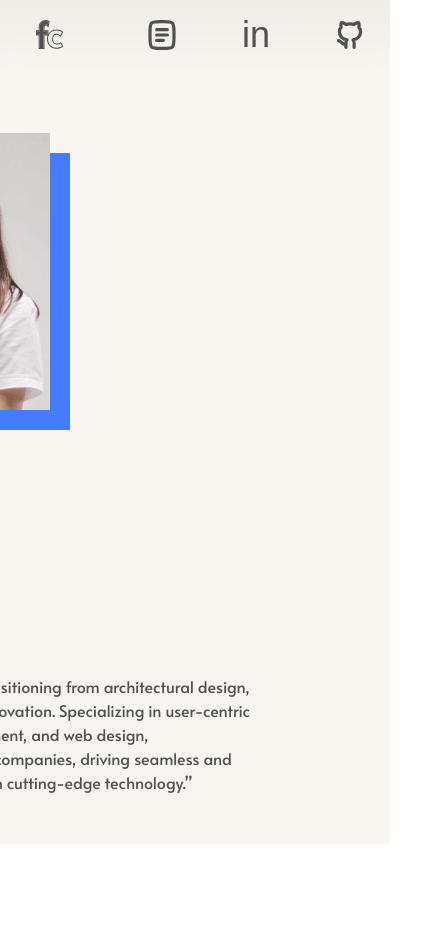
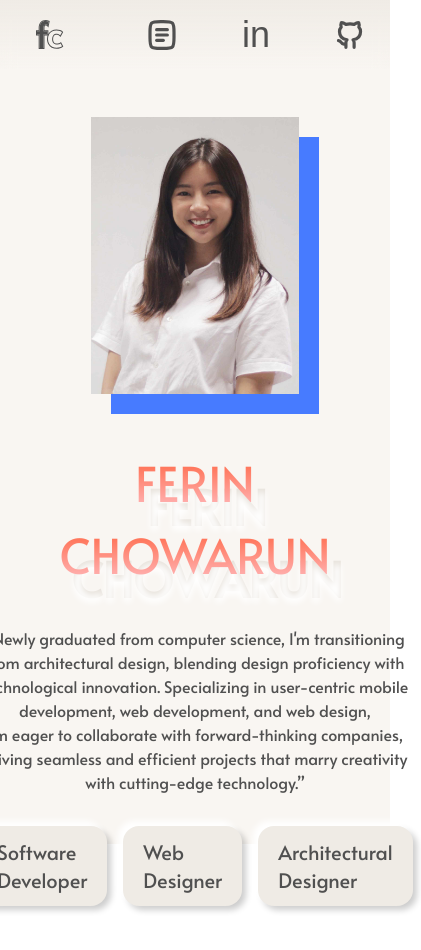
Before and after one commit to nrrri/ferin-portfolio, a React (Vite) app: page / in a window 390 px wide. Shown: the top 950 px of the page, 421 px wide, since content can reach past the window. Before the commit the page ends 844 px from the top, so only its background shows below. Built offline with nearby package versions, Linux system fonts and the light colour scheme; a web font is replaced by a local one.

Commit message:
feat: add mobile view

```diff
--- a/src/components/Cover.tsx
+++ b/src/components/Cover.tsx
@@ -1,33 +1,33 @@
 import portrait from '../assets/ferin.jpeg'
 
 function Cover() {
-    return <div className="items-center text-grey400 mb-24 md:my-36">
-        <div className="flex flex-wrap-reverse flex-col-reverse md:flex-row items-center justify-center">
+    return <div className="items-center text-grey400 mb-24 xl:my-36">
+        <div className="flex flex-col-reverse xl:flex-row items-center justify-center xl:p-36 py-12 gap-16 xl:gap-32">
             {/* my info */}
-            <section className="justify-center px-16 md:px-72">
-                <div className="flex flex-col text-left text-6xl md:text-9xl font-semibold font-alata">
-                    <div className='w-128'>
+            <section className="flex flex-col justify-center max-w-[720px] gap-6">
+                <div className="flex flex-col text-left text-5xl md:text-7xl xl:text-9xl font-semibold font-alata">
+                    <div className='flex justify-center xl:justify-normal'>
                         <h1 className="flex bg-gradient-to-b from-primary300 to-primary100 text-transparent bg-clip-text font-medium absolute">FERIN</h1>
-                        <h1 id='shadow' className=" text-white pl-6 pt-6 md:pl-9 md:pt-9 font-bold">FERIN</h1>
+                        <h1 id='shadow' className=" text-white pl-6 pt-6 xl:pl-9 xl:pt-9 font-bold">FERIN</h1>
                     </div>
-                    <div>
+                    <div className='flex justify-center xl:justify-normal'>
                         <h1 className="flex bg-gradient-to-b from-primary300 to-primary100 text-transparent bg-clip-text font-medium absolute">CHOWARUN</h1>
-                        <h1 id='shadow' className=" text-white pl-6 pt-6 md:pl-9 md:pt-9 font-bold">CHOWARUN</h1>
+                        <h1 id='shadow' className=" text-white pl-6 pt-6 xl:pl-9 xl:pt-9 font-bold">CHOWARUN</h1>
                     </div>
                 </div>
 
-                <h4 className="my-8 mx-16 font-alata text-center text-pretty font-light">“Newly graduated from computer science, I'm transitioning from architectural design, blending design proficiency with technological innovation.
+                <h4 className="min-w-[300px] font-alata text-center text-pretty font-light">“Newly graduated from computer science, I'm transitioning from architectural design, blending design proficiency with technological innovation.
                     Specializing in user-centric mobile development, web development, and web design,
                     <br />I'm eager to collaborate with forward-thinking companies, driving seamless and efficient projects that marry creativity with cutting-edge technology.”</h4>
-                {/* <div className="flex justify-between font-alata text-xl">
+                <div className="flex justify-between font-alata text-xl">
                     <div id='drop-shadow' className="bg-bgday200 py-3 px-5 m-2 rounded-2xl">Software Developer</div>
                     <div id='drop-shadow' className="bg-bgday200 py-3 px-5 m-2  rounded-2xl">Web Designer</div>
                     <div id='drop-shadow' className="bg-bgday200 py-3 px-5 m-2  rounded-2xl">Architectural Designer</div>
-                </div> */}
+                </div>
             </section>
             {/* picture */}
-            <section className="justify-center my-auto p-16">
-                <img id='portrait-shadow' className='md:w-80 md:min-w-72 w-52 min-w-52' src={portrait} alt="" />
+            <section className="justify-center my-auto grow-3 min-w-52 w-52 md:w-72 xl:w-[320px] xl:min-w-[320px]">
+                <img id='portrait-shadow' src={portrait} alt="" />
             </section>
         </div>
 
```
